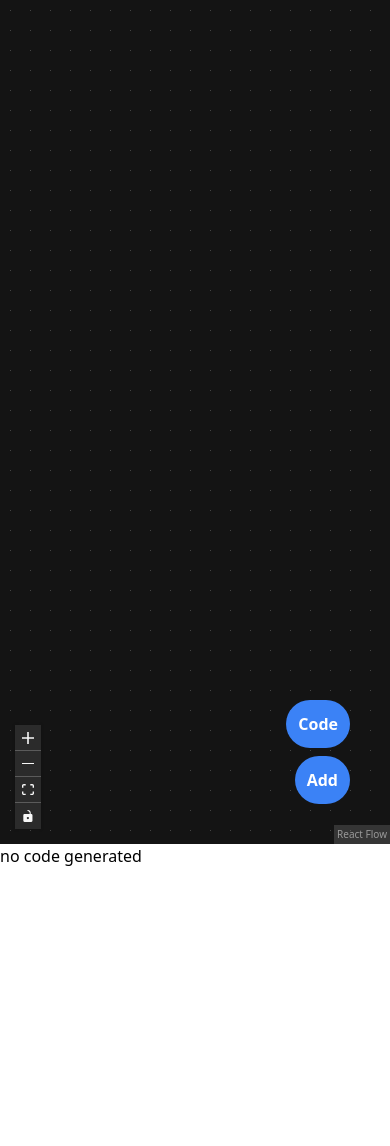
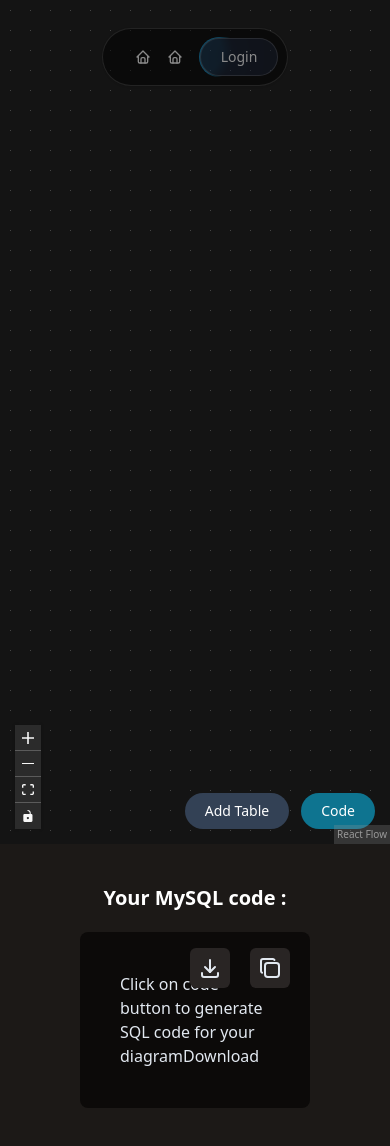
Before and after one commit to yashbrid03/Schema-To-Code, a React (Vite) app: page /designer in a window 390 px wide. Shown: the top 1146 px of the page. Built offline with nearby package versions, Linux system fonts and the light colour scheme.

Commit message:
made some UI changes on Board.jsx

```diff
--- a/src/App.jsx
+++ b/src/App.jsx
@@ -4,7 +4,7 @@ import { Home } from './page/Home';
 
 import { Routes, Route, Router } from "react-router-dom";
 import { FloatingNav } from "./component/floating-navbar";
-import { IconHome, IconMessage, IconUser } from "@tabler/icons-react";
+import { IconHome, IconCopy } from "@tabler/icons-react";
 
 function App() {
 
@@ -17,7 +17,7 @@ function App() {
     {
       name: "Board",
       link: "/designer",
-      icon: <IconUser className="h-4 w-4 text-neutral-500 dark:text-white" />,
+      icon: <IconHome className="h-4 w-4 text-neutral-500 dark:text-white" />,
     },
   ];
 
--- a/src/component/floating-navbar.jsx
+++ b/src/component/floating-navbar.jsx
@@ -8,6 +8,7 @@ import {
 } from "framer-motion";
 import { cn } from "../lib/utils";
 import {Link} from "react-router-dom";
+import { Button } from "./moving-border";
 
 export const FloatingNav = ({
   navItems,
@@ -39,12 +40,12 @@ export const FloatingNav = ({
     <AnimatePresence mode="wait">
       <motion.div
         initial={{
-          opacity: 0,
-          y: 0,
+          opacity: 1,
+          y: -100,
         }}
         animate={{
           y:  0,
-          opacity: visible ? 1 : 0,
+          opacity: visible ? 1 : 0.5,
         }}
         transition={{
           duration: 0.2,
@@ -66,10 +67,10 @@ export const FloatingNav = ({
             <span className="hidden sm:block text-sm">{navItem.name}</span>
           </Link>
         ))}
-        <button className="border text-sm font-medium relative border-neutral-200 dark:border-white/[0.2] text-black dark:text-white px-4 py-2 rounded-full">
-          <span>Login</span>
-          <span className="absolute inset-x-0 w-1/2 mx-auto -bottom-px bg-gradient-to-r from-transparent via-blue-500 to-transparent  h-px" />
-        </button>
+        <Button borderRadius="1.75rem" className="border text-sm font-medium relative border-neutral-200 dark:border-white/[0.2] text-black dark:text-white px-4 py-2 rounded-full">
+        Login
+        </Button>
+
       </motion.div>
     </AnimatePresence>
   );
--- /dev/null
+++ b/src/component/moving-border.jsx
@@ -0,0 +1,124 @@
+"use client";
+import React from "react";
+import {
+  motion,
+  useAnimationFrame,
+  useMotionTemplate,
+  useMotionValue,
+  useTransform,
+} from "framer-motion";
+import { useRef } from "react";
+import { cn } from "../lib/utils";
+
+export function Button({
+  borderRadius = "1.75rem",
+  children,
+  as: Component = "button",
+  containerClassName,
+  borderClassName,
+  duration,
+  className,
+  ...otherProps
+}) {
+  return (
+    <Component
+      className={cn(
+        "bg-transparent relative text-xl  h-10 w-20 p-[1px] overflow-hidden ",
+        containerClassName
+      )}
+      style={{
+        borderRadius: borderRadius,
+      }}
+      {...otherProps}
+    >
+      <div
+        className="absolute inset-0"
+        style={{ borderRadius: `calc(${borderRadius} * 0.96)` }}
+      >
+        <MovingBorder duration={duration} rx="30%" ry="30%">
+          <div
+            className={cn(
+              "h-20 w-20 opacity-[0.8] bg-[radial-gradient(var(--sky-500)_40%,transparent_60%)]",
+              borderClassName
+            )}
+          />
+        </MovingBorder>
+      </div>
+
+      <div
+        className={cn(
+          "relative bg-slate-900/[0.8] border border-slate-800 backdrop-blur-xl text-white flex items-center justify-center w-full h-full text-sm antialiased",
+          className
+        )}
+        style={{
+          borderRadius: `calc(${borderRadius} * 0.96)`,
+        }}
+      >
+        {children}
+      </div>
+    </Component>
+  );
+}
+
+export const MovingBorder = ({
+  children,
+  duration = 2000,
+  rx,
+  ry,
+  ...otherProps
+}) => {
+  const pathRef = useRef();
+  const progress = useMotionValue(0);
+
+  useAnimationFrame((time) => {
+    const length = pathRef.current?.getTotalLength();
+    if (length) {
+      const pxPerMillisecond = length / duration;
+      progress.set((time * pxPerMillisecond) % length);
+    }
+  });
+
+  const x = useTransform(
+    progress,
+    (val) => pathRef.current?.getPointAtLength(val).x
+  );
+  const y = useTransform(
+    progress,
+    (val) => pathRef.current?.getPointAtLength(val).y
+  );
+
+  const transform = useMotionTemplate`translateX(${x}px) translateY(${y}px) translateX(-50%) translateY(-50%)`;
+
+  return (
+    <>
+      <svg
+        xmlns="http://www.w3.org/2000/svg"
+        preserveAspectRatio="none"
+        className="absolute h-full w-full"
+        width="100%"
+        height="100%"
+        {...otherProps}
+      >
+        <rect
+          fill="none"
+          width="100%"
+          height="100%"
+          rx={rx}
+          ry={ry}
+          ref={pathRef}
+        />
+      </svg>
+      <motion.div
+        style={{
+          position: "absolute",
+          top: 0,
+          left: 0,
+          display: "inline-block",
+          transform,
+        }}
+      >
+        {children}
+      </motion.div>
+    </>
+  );
+};
--- a/src/page/Board.jsx
+++ b/src/page/Board.jsx
@@ -5,6 +5,7 @@ import {
     Background,
     applyNodeChanges,
     applyEdgeChanges,
+    Panel,
 } from "@xyflow/react";
 import "@xyflow/react/dist/style.css";
 import TableModal from "../component/TableModal";
@@ -17,6 +18,7 @@ import {
     addRelation,
     removeRelation,
   } from "../store/tablesSlice";
+import { IconCopy, IconDownload } from "@tabler/icons-react";
 
 const custom = { customNode: CustomNode };
 
@@ -26,10 +28,11 @@ const Board = () => {
     const edgesState = useSelector((state) => state.data["relation"]);
     const data = useSelector((state) => state.data);
     const [isModalOpen, setIsModalOpen] = useState(false);
-    const [code,setCode] = useState(null);
+    const [code,setCode] = useState("Click on code button to generate SQL code for your diagram");
 
     const [nodes, setNodes] = useState([]);
     const [edges, setEdges] = useState([]);
+    const [heading,setHeading] = useState("Click on code button to generate SQL code for your diagram")
 
     const openModal = () => {
       setIsModalOpen(true);
@@ -37,19 +40,47 @@ const Board = () => {
     const closeModal = () => setIsModalOpen(false);
 
     useEffect(() => {
-      console.log("edges : ");
-      console.log(edgesState);
-      console.log("nodes : ");
-      console.log(nodesState);
-    }, [edgesState, nodesState]);
+      window.scrollTo({ top: 0, behavior: 'smooth' });
+    }, []);
+
+    const scrollToTop = ()=>{
+        window.scrollTo({ top: 0, behavior: 'smooth' });
+    }
+
+    const scrollToCode = ()=>{
+        window.scrollTo({ top: 1000, behavior: 'smooth' });
+    }
+
+    const handleDownload = () => {
+        const element = document.createElement("a");
+        const file = new Blob([code], { type: "text/sql" });
+        element.href = URL.createObjectURL(file);
+        element.download = "schema.sql";
+        document.body.appendChild(element); // Required for this to work in FireFox
+        element.click();
+      };
+
+      const handleCopy = () => {
+        navigator.clipboard.writeText(code)
+          .then(() => {
+            alert('Text copied to clipboard!');
+          })
+          .catch(err => {
+            console.error('Failed to copy text: ', err);
+          });
+      };
 
     const callAi = async () => {
+
+        scrollToCode();
+        setCode("Your Code is being generated ✨")
       const url ="https://api.edenai.run/v2/workflow/49a72acd-97d8-4d79-8e17-b90534775b4f/execution/";
       console.log("hello : " + JSON.stringify(data));
       console.log(import.meta.env.VITE_API_TOKEN)
       const payload = { Json: JSON.stringify(data) };
 
       try {
+
         const response = await fetch(url, {
           method: "POST",
           headers: {
@@ -67,7 +98,10 @@ const Board = () => {
         const execution_id = result.id;
         console.log(result);
 
-        await new Promise((resolve) => setTimeout(resolve, 10000));
+        await new Promise((resolve) => setTimeout(resolve, 5000));
+        setCode("Hold on for a second! ✨")
+        await new Promise((resolve) => setTimeout(resolve, 5000));
+
 
         const url2 = `https://api.edenai.run/v2/workflow/49a72acd-97d8-4d79-8e17-b90534775b4f/execution/${execution_id}/`;
         const response2 = await fetch(url2, {
@@ -161,10 +195,10 @@ const Board = () => {
 
     const onConnect = useCallback((params) => addEdge(params), [addEdge]);
 
-    useEffect(() => {
-      console.log("hello");
-      console.log(JSON.stringify(data));
-    }, [data]);
+    // useEffect(() => {
+    //   console.log("hello");
+    //   console.log(JSON.stringify(data));
+    // }, [data]);
 
 
 
@@ -189,7 +223,25 @@ const Board = () => {
               onSubmit={addNode}
             />
             <Controls />
-            <div className="group z-10   fixed  right-10 bottom-10 ">
+            <Panel position="bottom-right">
+            <button
+                data-tooltip-target="tooltip"
+                data-tooltip-style="light"
+                onClick={() => openModal()}
+                className=" dark:bg-slate-700  px-5 py-2 mr-3 rounded-full dark:text-white text-sm z-20"
+              >
+                Add Table
+              </button>
+              <button
+                onClick={() => callAi()}
+                className=" dark:bg-cyan-700 px-5 py-2 rounded-full dark:text-white text-sm z-20"
+              >
+                Code
+              </button>
+
+
+            </Panel>
+            {/* <div className="group z-10   fixed  right-10 bottom-10 ">
               <button
                 data-tooltip-target="tooltip"
                 data-tooltip-style="light"
@@ -210,13 +262,29 @@ const Board = () => {
               >
                 Code
               </button>
-            </div>
+            </div> */}
           </ReactFlow>
         </div>
-        <div style={{ height: "100vh" }}>
-          {
+        <div style={{ height: "100vh" }} className="dark:bg-stone-900 bg-white pt-10 dark:text-slate-200 px-20">
+            <div className="text-xl md:text-4xl font-bold dark:text-white text-center  ">
+                Your MySQL code :
+            </div>
+            <div className="dark:bg-stone-950 rounded-lg mt-5 p-10 relative">
+                {code}
+                <div onClick={handleCopy} className="absolute top-4 right-5 bg-stone-800 rounded-md p-2 cursor-pointer">
+                <IconCopy ></IconCopy>
+
+                </div>
+                <div onClick={handleDownload} className="absolute top-4 right-20 bg-stone-800 rounded-md p-2 cursor-pointer">
+                <IconDownload />
+
+                </div>
+
+                <button >Download</button>
+            </div>
+          {/* {
             code ? <div>{code}</div>:<div>no code generated</div>
-          }
+          } */}
 
         </div>
       </>
--- a/src/page/Home.jsx
+++ b/src/page/Home.jsx
@@ -4,9 +4,13 @@ import React from "react";
 import { AuroraBackground } from "../component/aurora-background";
 import { ContainerScroll } from "../component/container-scroll-animation";
 import image from '../assets/image.png'
+import { useEffect } from "react";
 
 
 export const Home = () => {
+    useEffect(() => {
+        window.scrollTo({ top: 0, behavior: 'smooth' });
+      }, []);
   return (
     <AuroraBackground className="bg-sla0">
       <motion.div
```
